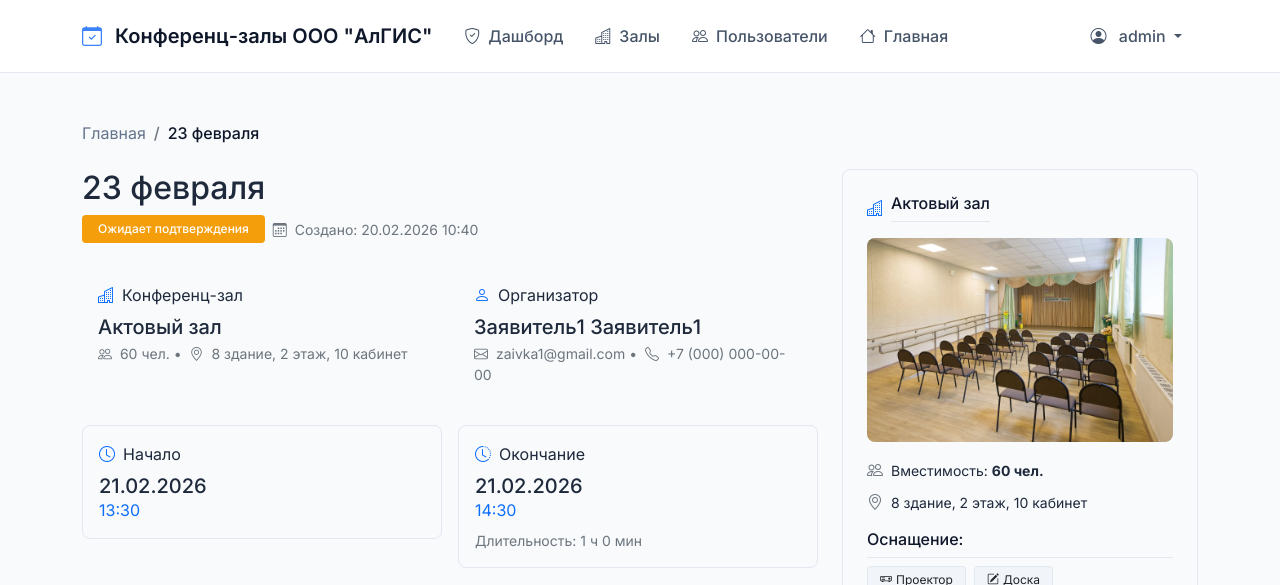
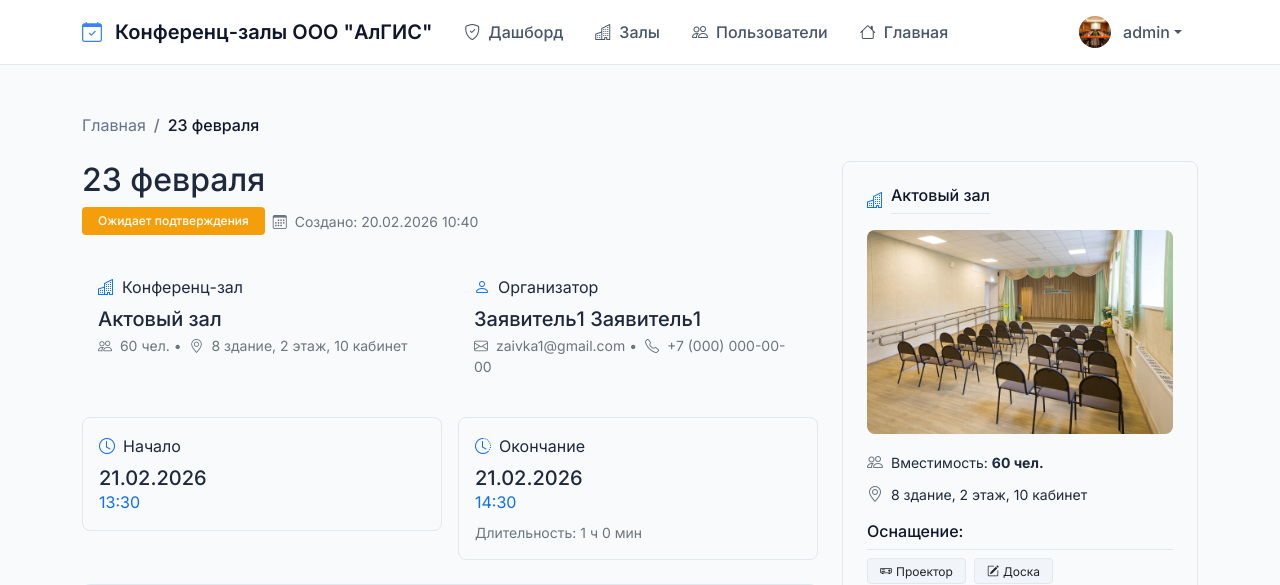
Before and after one commit to Dina230/work1, a Django app: page /booking/11/ in a window 1280 px wide. Shown: the top 585 px of the page. Run offline with Django 5.2, Linux system fonts and the light colour scheme; a user stored in the database is signed in; data comes from the database, SQL or seed files in the repository; both versions use the stored data as it was after the commit.

Commit message:
добавлена аватарка в шапке

```diff
--- a/booking_system/bookings/templates/bookings/base.html
+++ b/booking_system/bookings/templates/bookings/base.html
@@ -26,7 +26,7 @@
         .navbar {
             background-color: #ffffff !important;
             border-bottom: 1px solid #e2e8f0;
-            padding: 1rem 0;
+            padding: 0.5rem 0;
         }
 
         .navbar-brand {
@@ -66,11 +66,17 @@
             border: 1px solid #e2e8f0;
             border-radius: 0.5rem;
             box-shadow: 0 4px 6px -1px rgba(0, 0, 0, 0.1);
+            padding: 0.5rem;
         }
 
         .dropdown-item {
             padding: 0.5rem 1rem;
             font-weight: 500;
+            border-radius: 0.375rem;
+        }
+
+        .dropdown-item:hover {
+            background-color: #f1f5f9;
         }
 
         .dropdown-item i {
@@ -172,6 +178,48 @@
             border-color: #3b82f6;
             box-shadow: 0 0 0 3px rgba(59, 130, 246, 0.1);
         }
+
+        /* Стили для аватарки */
+        .avatar-circle {
+            width: 32px;
+            height: 32px;
+            border-radius: 50%;
+            background-color: #3b82f6;
+            color: white;
+            display: flex;
+            align-items: center;
+            justify-content: center;
+            font-weight: 600;
+            font-size: 0.9rem;
+            margin-right: 0.5rem;
+        }
+
+        .avatar-image {
+            width: 32px;
+            height: 32px;
+            border-radius: 50%;
+            object-fit: cover;
+            margin-right: 0.5rem;
+        }
+
+        .dropdown-toggle {
+            display: flex;
+            align-items: center;
+        }
+
+        .user-name {
+            margin-left: 0.25rem;
+        }
+
+        @media (max-width: 768px) {
+            .user-name {
+                display: none;
+            }
+
+            .avatar-image, .avatar-circle {
+                margin-right: 0;
+            }
+        }
     </style>
 </head>
 <body>
@@ -249,19 +297,25 @@
                     {% endif %}
                 </ul>
 
-                <!-- Профиль пользователя -->
+                <!-- Профиль пользователя с аватаркой -->
                 <ul class="navbar-nav">
                     {% if user.is_authenticated %}
                         <li class="nav-item dropdown">
                             <a class="nav-link dropdown-toggle" href="#" id="userDropdown" role="button"
                                data-bs-toggle="dropdown" aria-expanded="false">
-                                <i class="bi bi-person-circle"></i>
-                                {{ user.get_full_name|default:user.username }}
+                                {% if user.avatar and user.avatar.url %}
+                                    <img src="{{ user.avatar.url }}" class="avatar-image" alt="{{ user.username }}">
+                                {% else %}
+                                    <div class="avatar-circle">
+                                        {{ user.username|first|upper }}
+                                    </div>
+                                {% endif %}
+                                <span class="user-name">{{ user.get_full_name|default:user.username }}</span>
                             </a>
                             <ul class="dropdown-menu dropdown-menu-end" aria-labelledby="userDropdown">
                                 <li>
                                     <a class="dropdown-item" href="{% url 'bookings:profile' %}">
-                                        <i class="bi bi-person"></i> Профиль
+                                        <i class="bi bi-person"></i> Мой профиль
                                     </a>
                                 </li>
                                 <li><hr class="dropdown-divider"></li>
--- a/booking_system/bookings/views.py
+++ b/booking_system/bookings/views.py
@@ -613,7 +613,7 @@ def schedule(request):
     else:
         selected_date_obj = timezone.now().date()
 
-    # Границы дня в UTC для фильтрации в БД
+    # Границы дня в локальном времени
     day_start = timezone.make_aware(datetime.combine(selected_date_obj, datetime.min.time()))
     day_end = timezone.make_aware(datetime.combine(selected_date_obj, datetime.max.time()))
 
@@ -636,20 +636,34 @@ def schedule(request):
             calendar_data[key] = []
 
     for booking in bookings:
+        # Конвертируем в локальное время
         local_start = timezone.localtime(booking.start_time)
         local_end = timezone.localtime(booking.end_time)
 
+        # Получаем час начала в локальном времени
         booking_hour = local_start.hour
         booking_room_id = booking.room.id
 
-        if 7 <= booking_hour <= 16:
-            key = (booking_hour, booking_room_id)
-            if key in calendar_data:
-                calendar_data[key].append({
-                    'booking': booking,
-                    'local_start': local_start,
-                    'local_end': local_end,
-                })
+        # Добавляем бронирование во все часы, которые оно занимает
+        current_hour = local_start.hour
+        end_hour = local_end.hour
+
+        # Если бронирование заканчивается в 00 минут, не включаем последний час
+        if local_end.minute == 0 and end_hour > 0:
+            end_hour -= 1
+
+        while current_hour <= end_hour and current_hour < 17:
+            if 7 <= current_hour <= 16:
+                key = (current_hour, booking_room_id)
+                if key in calendar_data:
+                    # Проверяем, не добавлено ли уже это бронирование
+                    if not any(b['booking'].id == booking.id for b in calendar_data[key]):
+                        calendar_data[key].append({
+                            'booking': booking,
+                            'local_start': local_start,
+                            'local_end': local_end,
+                        })
+            current_hour += 1
 
     # Формирование timeline для шаблона
     timeline = []
@@ -658,6 +672,7 @@ def schedule(request):
     for hour in range(7, 17):
         slot_label = "16:00" if hour == 16 else f"{hour:02d}:00"
 
+        # Проверяем, прошёл ли этот час
         slot_datetime = timezone.make_aware(
             datetime.combine(selected_date_obj, datetime.min.time()) + timedelta(hours=hour))
         is_past = slot_datetime < now
```
Also changed, not shown: booking_system/db.sqlite3, 1 other file.
